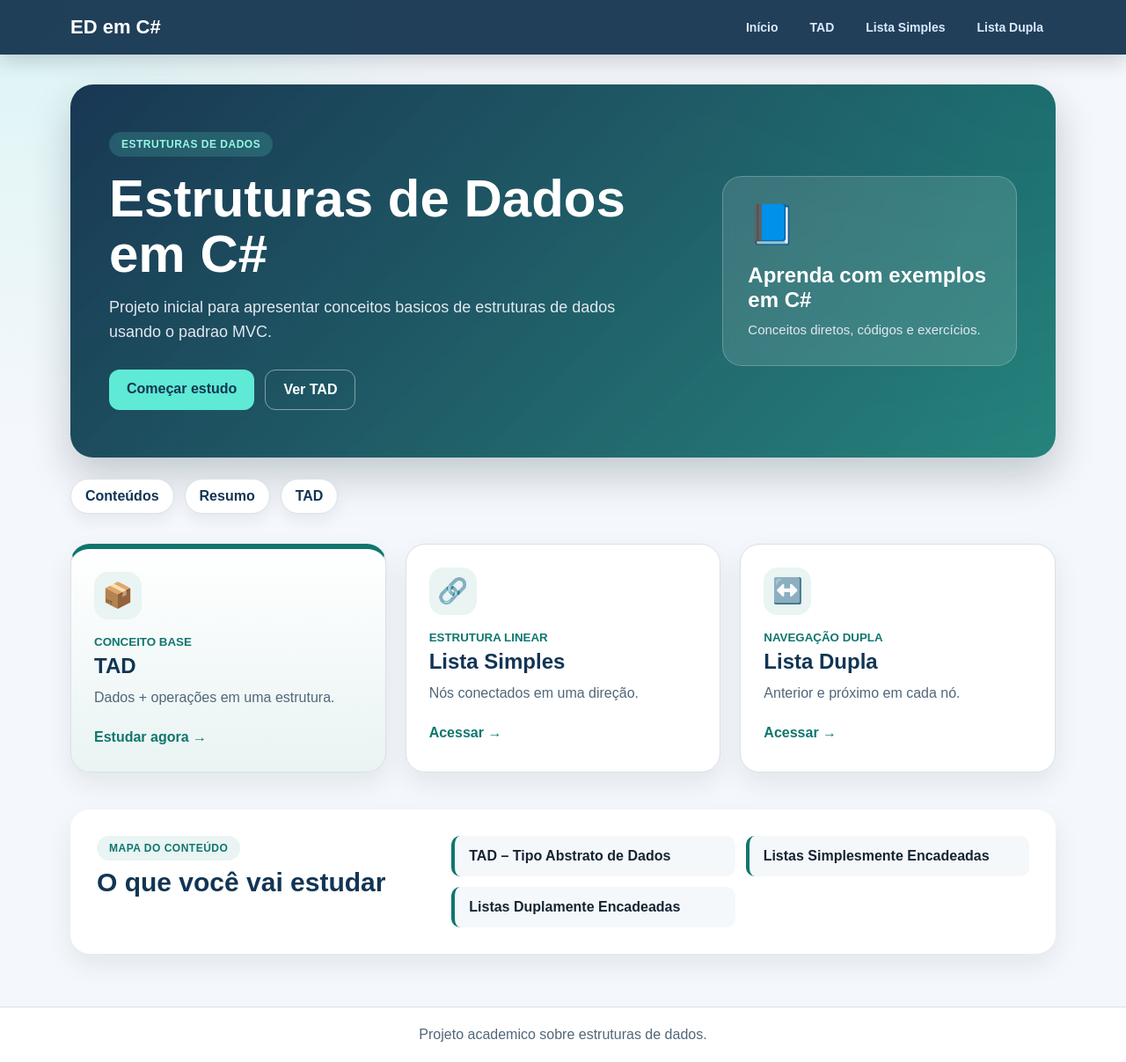
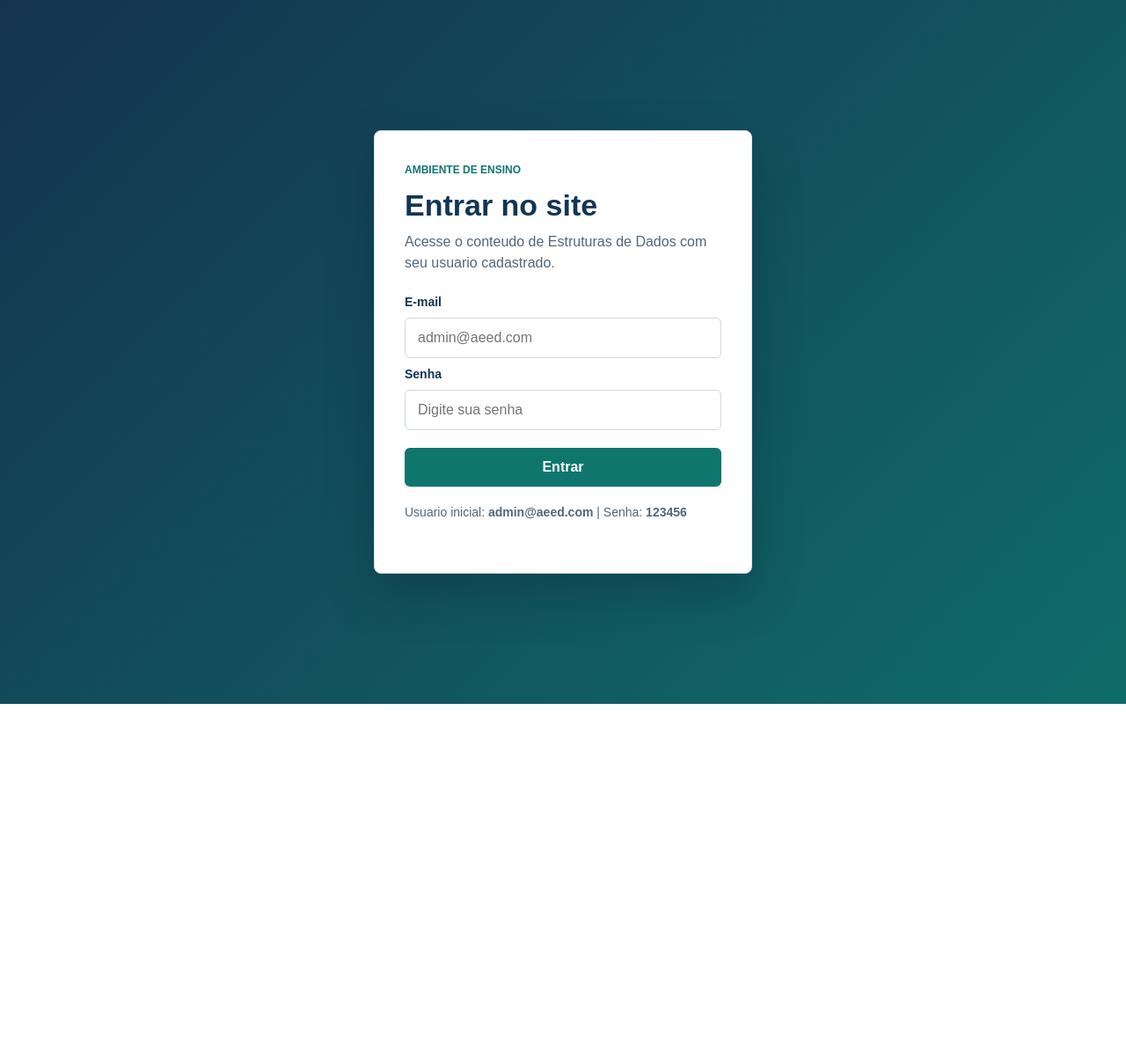
Before and after one commit to IgorMarquesDaSilva/AEED-Bruno, a PHP site: page /index.php?pagina=login in a window 1280 px wide. Shown: the whole page at 88% size. After the commit the page ends 800 px from the top, so only its background shows below. Run offline with PHP 8.4, Linux system fonts and the light colour scheme.

Commit message:
Login Finalizado e Criaçao do Banco de dados

```diff
--- a/Controller/EstruturaController.php
+++ b/Controller/EstruturaController.php
@@ -2,9 +2,12 @@
 require_once __DIR__ . '/../Model/EstruturasDados/Tad.php';
 require_once __DIR__ . '/../Model/EstruturasDados/Lisimples.php';
 require_once __DIR__ . '/../Model/EstruturasDados/Lisdupla.php';
+require_once __DIR__ . '/LoginController.php';
 
 class EstruturaController{
     public function tad(){
+        LoginController::verificarLogin();
+
         $tad = new Tad();
         $conteudo = $tad->obterConteudo();
 
@@ -12,6 +15,8 @@ class EstruturaController{
     }
 
     public function lisimples(){
+        LoginController::verificarLogin();
+
         $lisimples = new Lisimples();
         $conteudo = $lisimples->obterConteudo();
 
@@ -19,6 +24,8 @@ class EstruturaController{
     }
 
     public function lisdupla(){
+        LoginController::verificarLogin();
+
         $lisdupla = new Lisdupla();
         $conteudo = $lisdupla->obterConteudo();
 
--- a/Controller/HomeController.php
+++ b/Controller/HomeController.php
@@ -1,10 +1,13 @@
 <?php
 require_once __DIR__ . '/../Model/Conteudo/Conteudo.php';
+require_once __DIR__ . '/LoginController.php';
 
 class HomeController
 {
     public function index()
     {
+        LoginController::verificarLogin();
+
         $conteudo = new Conteudo();
         $titulo = 'Estruturas de Dados em C#';
         $descricao = 'Projeto inicial para apresentar conceitos basicos de estruturas de dados usando o padrao MVC.';
--- /dev/null
+++ b/Controller/LoginController.php
@@ -0,0 +1,90 @@
+<?php
+require_once __DIR__ . '/../Model/Usuarios/Usuario.php';
+
+class LoginController
+{
+    private static function iniciarSessao()
+    {
+        if (session_status() === PHP_SESSION_NONE) {
+            $caminhoSessao = __DIR__ . '/../storage/sessions';
+
+            if (!is_dir($caminhoSessao)) {
+                mkdir($caminhoSessao, 0777, true);
+            }
+
+            if (is_dir($caminhoSessao) && is_writable($caminhoSessao)) {
+                session_save_path($caminhoSessao);
+            }
+
+            ini_set('session.cookie_httponly', '1');
+            session_start();
+        }
+    }
+
+    public static function verificarLogin()
+    {
+        self::iniciarSessao();
+
+        if (!isset($_SESSION['usuario'])) {
+            header('Location: index.php?pagina=login');
+            exit;
+        }
+    }
+
+    public function login()
+    {
+        self::iniciarSessao();
+
+        if (isset($_SESSION['usuario'])) {
+            header('Location: index.php');
+            exit;
+        }
+
+        $erro = '';
+        $email = '';
+
+        if ($_SERVER['REQUEST_METHOD'] === 'POST') {
+            $email = trim($_POST['email'] ?? '');
+            $senha = $_POST['senha'] ?? '';
+
+            if ($email === '' || $senha === '') {
+                $erro = 'Informe o e-mail e a senha.';
+            } else {
+                try {
+                    $usuarioModel = new Usuario();
+                    $usuario = $usuarioModel->buscarPorEmail($email);
+
+                    if ($usuario && password_verify($senha, $usuario['senha'])) {
+                        $_SESSION['usuario'] = [
+                            'id' => $usuario['id'],
+                            'nome' => $usuario['nome'],
+                            'email' => $usuario['email']
+                        ];
+
+                        header('Location: index.php');
+                        exit;
+                    }
+
+                    $erro = 'E-mail ou senha incorretos.';
+                } catch (Exception $exception) {
+                    $erro = 'Nao foi possivel conectar ao banco. Importe o arquivo database/aeed_bruno.sql no MySQL.';
+                }
+            }
+        }
+
+        require __DIR__ . '/../View/Login/index.php';
+    }
+
+    public function logout()
+    {
+        self::iniciarSessao();
+
+        $_SESSION = [];
+        session_destroy();
+
+        header('Location: index.php?pagina=login');
+        exit;
+    }
+}
+
+?>
--- /dev/null
+++ b/Model/Database/Conexao.php
@@ -0,0 +1,27 @@
+<?php
+
+class Conexao
+{
+    private static $conexao = null;
+
+    public static function conectar()
+    {
+        if (self::$conexao === null) {
+            $host = 'localhost';
+            $banco = 'aeed_bruno';
+            $usuario = 'root';
+            $senha = '';
+
+            $dsn = "mysql:host={$host};dbname={$banco};charset=utf8mb4";
+
+            self::$conexao = new PDO($dsn, $usuario, $senha, [
+                PDO::ATTR_ERRMODE => PDO::ERRMODE_EXCEPTION,
+                PDO::ATTR_DEFAULT_FETCH_MODE => PDO::FETCH_ASSOC
+            ]);
+        }
+
+        return self::$conexao;
+    }
+}
+
+?>
--- /dev/null
+++ b/Model/Usuarios/Usuario.php
@@ -0,0 +1,23 @@
+<?php
+require_once __DIR__ . '/../Database/Conexao.php';
+
+class Usuario
+{
+    public function buscarPorEmail($email)
+    {
+        $conexao = Conexao::conectar();
+
+        $sql = 'SELECT id, nome, email, senha, ativo
+                FROM usuarios
+                WHERE email = :email AND ativo = 1
+                LIMIT 1';
+
+        $stmt = $conexao->prepare($sql);
+        $stmt->bindValue(':email', $email);
+        $stmt->execute();
+
+        return $stmt->fetch();
+    }
+}
+
+?>
--- /dev/null
+++ b/View/Assets/css/login.css
@@ -0,0 +1,112 @@
+.pagina-login {
+    min-height: 100vh;
+    background:
+        linear-gradient(135deg, rgba(20, 51, 79, 0.94), rgba(15, 118, 110, 0.86)),
+        #14334f;
+}
+
+.login-container {
+    display: grid;
+    min-height: 100vh;
+    place-items: center;
+    padding: 32px 18px;
+}
+
+.login-painel {
+    width: min(100%, 430px);
+    padding: 34px;
+    border: 1px solid #d9e1e8;
+    border-radius: 8px;
+    background-color: #ffffff;
+    box-shadow: 0 22px 54px rgba(8, 25, 42, 0.28);
+}
+
+.login-tag {
+    display: inline-block;
+    margin-bottom: 14px;
+    color: #0f766e;
+    font-size: 12px;
+    font-weight: 800;
+    text-transform: uppercase;
+}
+
+.login-painel h1 {
+    margin: 0 0 10px;
+    color: #123554;
+    font-size: 34px;
+    line-height: 1.15;
+}
+
+.login-painel p {
+    margin: 0 0 24px;
+    color: #526779;
+    line-height: 1.5;
+}
+
+.login-erro {
+    margin-bottom: 18px;
+    padding: 12px 14px;
+    border-left: 4px solid #b42318;
+    border-radius: 5px;
+    background-color: #fff2f0;
+    color: #8a1f14;
+    font-weight: 700;
+}
+
+.login-formulario {
+    display: grid;
+    gap: 10px;
+}
+
+.login-formulario label {
+    color: #123554;
+    font-size: 14px;
+    font-weight: 800;
+}
+
+.login-formulario input {
+    width: 100%;
+    padding: 13px 14px;
+    border: 1px solid #cfd9e2;
+    border-radius: 6px;
+    color: #162432;
+    font: inherit;
+}
+
+.login-formulario input:focus {
+    border-color: #0f766e;
+    outline: 3px solid rgba(15, 118, 110, 0.16);
+}
+
+.login-formulario button {
+    margin-top: 10px;
+    padding: 13px 16px;
+    border: 0;
+    border-radius: 6px;
+    background-color: #0f766e;
+    color: #ffffff;
+    cursor: pointer;
+    font: inherit;
+    font-weight: 800;
+}
+
+.login-formulario button:hover {
+    background-color: #123554;
+}
+
+.login-ajuda {
+    margin: 20px 0 0;
+    padding-top: 18px;
+    border-top: 1px solid #d9e1e8;
+    font-size: 14px;
+}
+
+@media (max-width: 520px) {
+    .login-painel {
+        padding: 26px 22px;
+    }
+
+    .login-painel h1 {
+        font-size: 28px;
+    }
+}
--- a/View/Assets/css/style.css
+++ b/View/Assets/css/style.css
@@ -64,6 +64,33 @@ a {
     color: #123554;
 }
 
+.menu-sair {
+    border: 1px solid rgba(255, 255, 255, 0.32);
+}
+
+.acoes-aula {
+    display: flex;
+    flex-wrap: wrap;
+    align-items: center;
+    justify-content: space-between;
+    gap: 12px;
+}
+
+.sair-aula {
+    display: inline-block;
+    padding: 7px 12px;
+    border: 1px solid rgba(255, 255, 255, 0.35);
+    border-radius: 6px;
+    color: #ffffff;
+    font-size: 14px;
+    font-weight: bold;
+}
+
+.sair-aula:hover {
+    background-color: #ffffff;
+    color: #123554;
+}
+
 .container {
     width: min(1120px, calc(100% - 40px));
     margin: 0 auto;
--- a/View/EstruturasDados/Lisdupla.php
+++ b/View/EstruturasDados/Lisdupla.php
@@ -11,7 +11,10 @@
 <body class="pagina-lisdupla">
     <header class="cabecalho-aula">
         <div class="cabecalho-conteudo">
-            <a class="voltar" href="index.php">Voltar para o início</a>
+            <div class="acoes-aula">
+                <a class="voltar" href="index.php">Voltar para o início</a>
+                <a class="sair-aula" href="index.php?pagina=logout">Sair</a>
+            </div>
 
             <p class="rotulo">Estruturas de Dados</p>
             <h1><?php echo htmlspecialchars($conteudo["titulo"]); ?></h1>
--- a/View/EstruturasDados/Tad.php
+++ b/View/EstruturasDados/Tad.php
@@ -11,7 +11,10 @@
 <body class="pagina-tad">
     <header class="cabecalho-aula">
         <div class="cabecalho-conteudo">
-            <a class="voltar" href="index.php">Voltar para o início</a>
+            <div class="acoes-aula">
+                <a class="voltar" href="index.php">Voltar para o início</a>
+                <a class="sair-aula" href="index.php?pagina=logout">Sair</a>
+            </div>
 
             <p class="rotulo">Estruturas de Dados</p>
             <h1><?php echo htmlspecialchars($conteudo["titulo"]); ?></h1>
--- /dev/null
+++ b/View/Login/index.php
@@ -0,0 +1,53 @@
+<!DOCTYPE html>
+<html lang="pt-br">
+<head>
+    <meta charset="UTF-8">
+    <meta name="viewport" content="width=device-width, initial-scale=1.0">
+    <title>Login - Estruturas de Dados</title>
+
+    <link rel="stylesheet" href="View/Assets/css/style.css">
+    <link rel="stylesheet" href="View/Assets/css/login.css">
+</head>
+<body class="pagina-login">
+    <main class="login-container">
+        <section class="login-painel">
+            <span class="login-tag">Ambiente de Ensino</span>
+            <h1>Entrar no site</h1>
+            <p>Acesse o conteudo de Estruturas de Dados com seu usuario cadastrado.</p>
+
+            <?php if (!empty($erro)) { ?>
+                <div class="login-erro">
+                    <?php echo htmlspecialchars($erro); ?>
+                </div>
+            <?php } ?>
+
+            <form class="login-formulario" method="POST" action="index.php?pagina=login">
+                <label for="email">E-mail</label>
+                <input
+                    type="email"
+                    id="email"
+                    name="email"
+                    value="<?php echo htmlspecialchars($email ?? ''); ?>"
+                    placeholder="admin@aeed.com"
+                    required
+                >
+
+                <label for="senha">Senha</label>
+                <input
+                    type="password"
+                    id="senha"
+                    name="senha"
+                    placeholder="Digite sua senha"
+                    required
+                >
+
+                <button type="submit">Entrar</button>
+            </form>
+
+            <p class="login-ajuda">
+                Usuario inicial: <strong>admin@aeed.com</strong> | Senha: <strong>123456</strong>
+            </p>
+        </section>
+    </main>
+</body>
+</html>
--- a/View/Shared/header.php
+++ b/View/Shared/header.php
@@ -17,6 +17,7 @@
             <a href="index.php?pagina=tad">TAD</a>
             <a href="index.php?pagina=lisimples">Lista Simples</a>
             <a href="index.php?pagina=lisdupla">Lista Dupla</a>
+            <a class="menu-sair" href="index.php?pagina=logout">Sair</a>
         </nav>
     </div>
 </header>
--- a/index.php
+++ b/index.php
@@ -1,15 +1,24 @@
 <?php
 require_once __DIR__ . '/Controller/HomeController.php';
 require_once __DIR__ . '/Controller/EstruturaController.php';
+require_once __DIR__ . '/Controller/LoginController.php';
 
-if (isset($_GET["pagina"]) && $_GET["pagina"] == "tad") {
+$pagina = $_GET["pagina"] ?? "home";
+
+if ($pagina == "login") {
+    $controller = new LoginController();
+    $controller->login();
+} elseif ($pagina == "logout") {
+    $controller = new LoginController();
+    $controller->logout();
+} elseif ($pagina == "tad") {
     $controller = new EstruturaController();
     $controller->tad();
-} elseif (isset($_GET["pagina"]) && $_GET["pagina"] == "lisimples") {
+} elseif ($pagina == "lisimples") {
     $controller = new EstruturaController();
     $controller->lisimples();
 }
-elseif (isset($_GET["pagina"]) && $_GET["pagina"] == "lisdupla") {
+elseif ($pagina == "lisdupla") {
     $controller = new EstruturaController();
     $controller->lisdupla();
 }
```
Also changed, not shown: View/EstruturasDados/Lisimples.php (+5 -2 lines), database/aeed_bruno.sql (added, +28 -0 lines), README.md, 4 other files.
